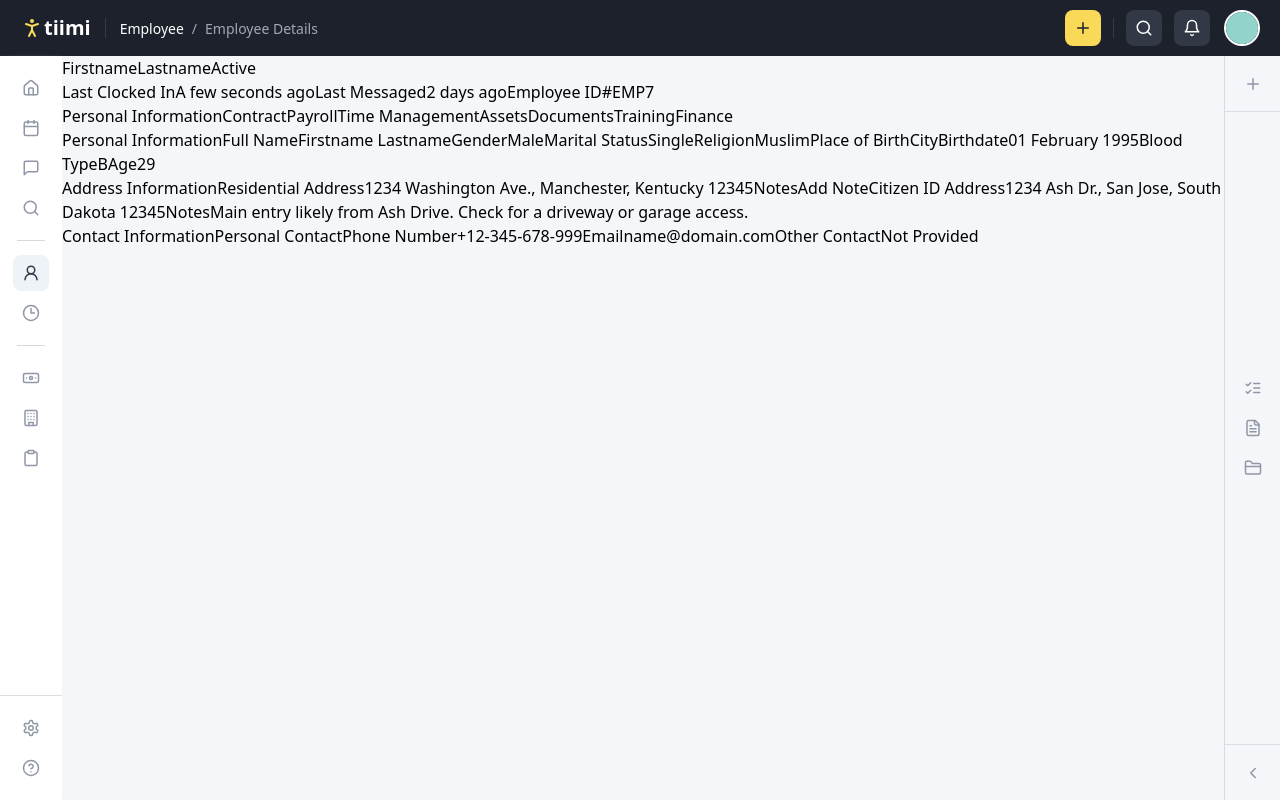
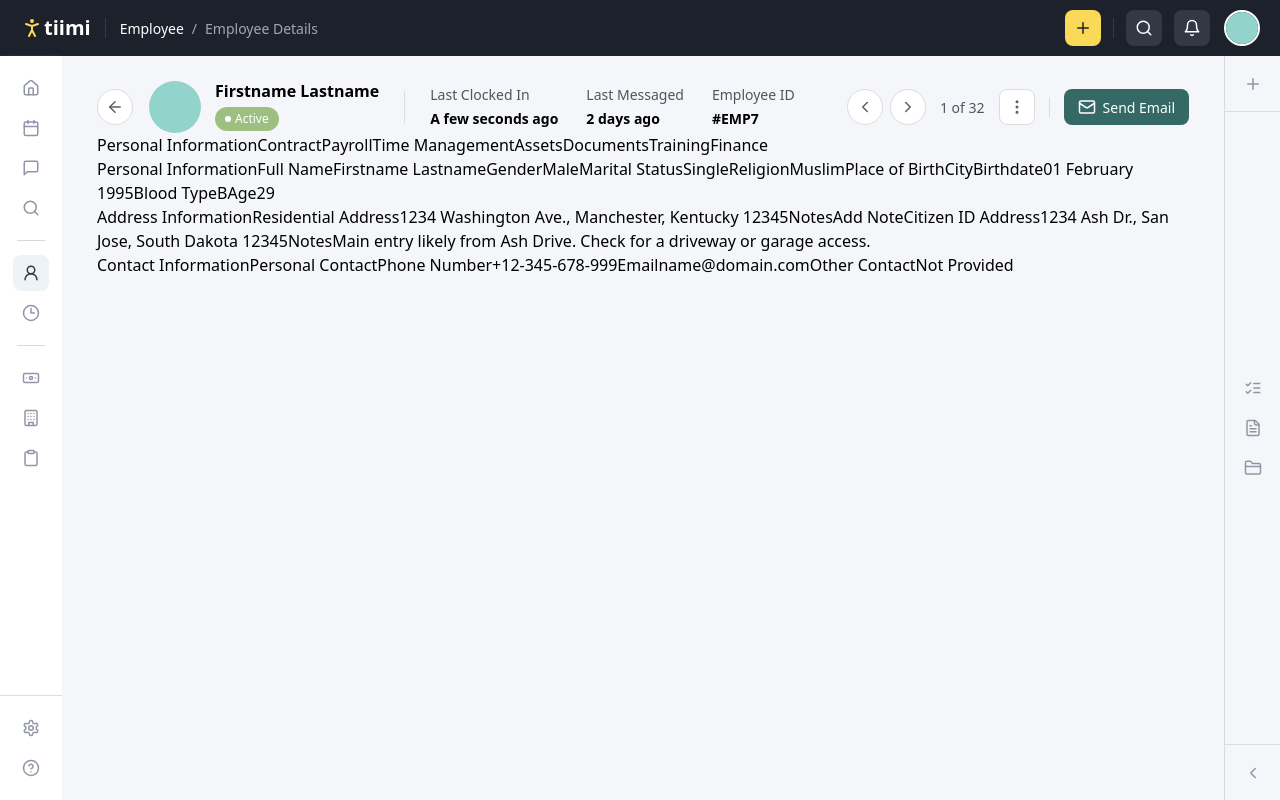
Before and after one commit to hastebrot/2024-job-platform, a React (Vite) app in the folder sources/platform-app/: page /#/ in a window 1280 px wide. Built offline with nearby package versions, Linux system fonts and the light colour scheme.

Commit message:
feat: Employee details header.

```diff
--- a/sources/platform-app/src/pages/IndexPage.tsx
+++ b/sources/platform-app/src/pages/IndexPage.tsx
@@ -1,22 +1,53 @@
+import { icons } from "../helpers/lucide";
 import { PageLayout } from "./PageLayout";
 
 export const IndexPage = () => {
   return (
     <PageLayout>
-      <div>
-        <header>
-          <div>
-            <span>Firstname</span>
-            <span>Lastname</span>
-            <span>Active</span>
+      <div className="px-[35px] py-[25px]">
+        <header className="flex items-center gap-[25px]">
+          <div className="flex items-center gap-[14px]">
+            <div className="shrink-0 flex items-center justify-center size-[36px] rounded-full border border-[#DADCE0] bg-[#FFFFFF]">
+              <icons.ArrowLeft className="text-[#5A5F69]" size={18} />
+            </div>
+            <div className="shrink-0 ml-[2px] flex items-center justify-center size-[52px] rounded-full bg-[#FFFFFF] overflow-clip">
+              <div className="bg-[#92D4CC] w-full h-full"></div>
+            </div>
+            <div className="flex flex-col items-start gap-y-[8px] leading-none">
+              <span className="font-semibold text-[16px] text-nowrap">Firstname Lastname</span>
+              <div className="h-[24px] px-[10px] gap-[4px] rounded-[24px] flex items-center bg-[#9DC082] text-[#FFFFFF]">
+                <span className="size-[6px] bg-[#FFFFFF] rounded-full"></span>
+                <span className="text-[12px]">Active</span>
+              </div>
+            </div>
           </div>
-          <div>
-            <span>Last Clocked In</span>
-            <span>A few seconds ago</span>
-            <span>Last Messaged</span>
-            <span>2 days ago</span>
-            <span>Employee ID</span>
-            <span>#EMP7</span>
+          <div className="h-[32px] w-[1px] bg-[#DADCE0]"></div>
+          <div className="grid grid-rows-[auto_auto] grid-flow-col gap-x-[28px] gap-y-[10px] text-[14px] leading-none">
+            <span className="text-nowrap text-[#4F555F]">Last Clocked In</span>
+            <span className="text-nowrap font-semibold">A few seconds ago</span>
+            <span className="text-nowrap text-[#4F555F]">Last Messaged</span>
+            <span className="text-nowrap font-semibold">2 days ago</span>
+            <span className="text-nowrap text-[#4F555F]">Employee ID</span>
+            <span className="text-nowrap font-semibold">#EMP7</span>
+          </div>
+          <div className="ml-auto flex items-center gap-[14px]">
+            <div className="flex items-center gap-[7px]">
+              <div className="shrink-0 flex items-center justify-center size-[36px] rounded-full border border-[#DADCE0] bg-[#FFFFFF]">
+                <icons.ChevronLeft className="text-[#5A5F69]" size={18} />
+              </div>
+              <div className="shrink-0 flex items-center justify-center size-[36px] rounded-full border border-[#DADCE0] bg-[#FFFFFF]">
+                <icons.ChevronRight className="text-[#5A5F69]" size={18} />
+              </div>
+            </div>
+            <span className="text-nowrap text-[14px] text-[#4F555F]">1 of 32</span>
+            <div className="shrink-0 flex items-center justify-center size-[36px] rounded-[8px] border border-[#DADCE0] bg-[#FFFFFF]">
+              <icons.MoreVertical className="text-[#5A5F69]" size={18} />
+            </div>
+            <div className="h-[20px] w-[1px] bg-[#DADCE0]"></div>
+            <div className="shrink-0 flex items-center justify-center h-[36px] px-[14px] gap-[7px] rounded-[8px] bg-[#356966]">
+              <icons.Mail className="text-[#FFFFFF]" size={18} />
+              <span className="text-[#FFFFFF] text-nowrap text-[14px]">Send Email</span>
+            </div>
           </div>
         </header>
         <nav>
```
